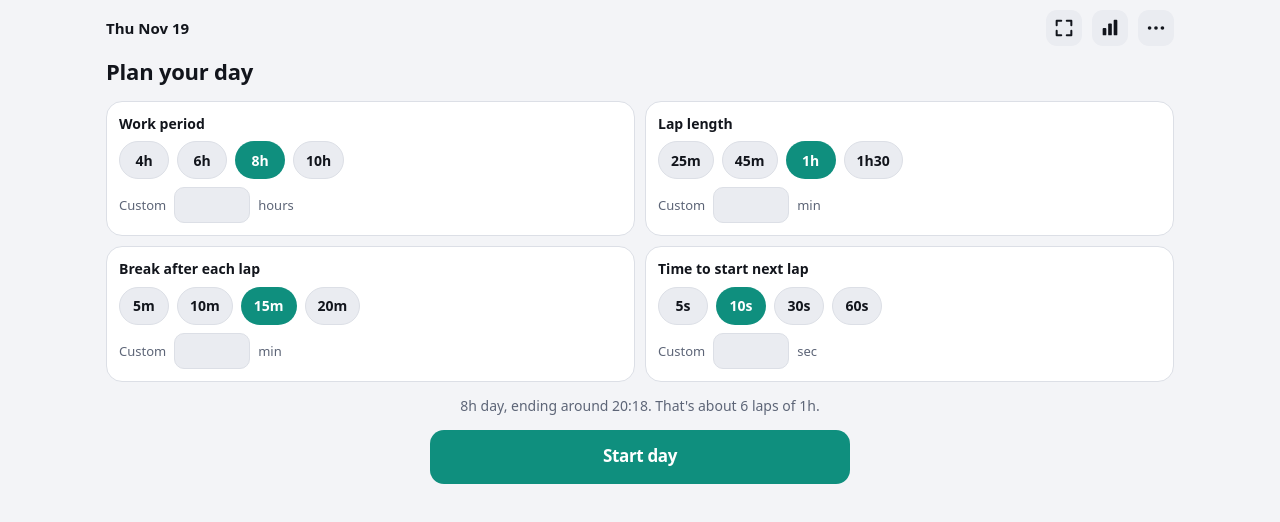
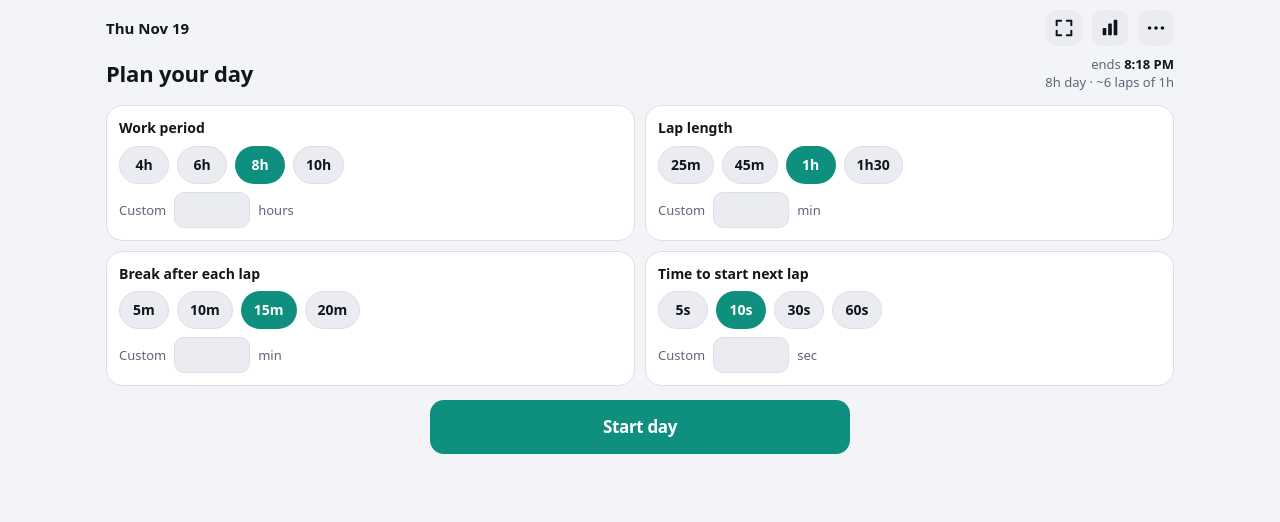
Before and after one commit to IvanLaps/lapstimer, a plain HTML site: page index.html in a window 1280 px wide. Drawn offline with Linux system fonts and the light colour scheme.

Commit message:
Show day plan next to the heading, with AM/PM end time
Co-Authored-By: Claude Opus 5.5 <noreply@anthropic.com>

```diff
--- a/app.js
+++ b/app.js
@@ -69,6 +69,11 @@
   function clock(ts) {
     const d = new Date(ts);
     return `${pad(d.getHours())}:${pad(d.getMinutes())}`;
+  }
+  /** 2:13 AM / 11:05 PM */
+  function clock12(ts) {
+    const d = new Date(ts), h = d.getHours();
+    return `${h % 12 || 12}:${pad(d.getMinutes())} ${h < 12 ? 'AM' : 'PM'}`;
   }
   function keyToDate(key) {
     const [y, m, d] = key.split('-').map(Number);
@@ -597,10 +602,12 @@
 
   function renderPlanHint() {
     const { periodMin, lapMin, breakMin } = state.settings;
-    const end = Date.now() + periodMin * MIN;
+    const now = Date.now(), end = now + periodMin * MIN;
     const laps = Math.max(1, Math.floor((periodMin + breakMin) / (lapMin + breakMin)));
-    el('planHint').textContent =
-      `${fmtDur(periodMin)} day, ending around ${clock(end)}. That's about ${laps} lap${laps > 1 ? 's' : ''} of ${fmtDur(lapMin)}.`;
+    const when = clock12(end) + (dayKey(end) !== dayKey(now) ? ' tomorrow' : '');
+    const html = `<span>ends <b>${when}</b></span>` +
+      `<span>${fmtDur(periodMin)} day · ~${laps} lap${laps > 1 ? 's' : ''} of ${fmtDur(lapMin)}</span>`;
+    if (el('planHint').innerHTML !== html) el('planHint').innerHTML = html;
   }
 
   function renderHistory() {
@@ -722,6 +729,7 @@
       : `Ended ${clock(s.endedAt)}`;
     if (el('dayLeft').innerHTML !== dl) el('dayLeft').innerHTML = dl;
 
+    if (scr === 'setup') renderPlanHint();
     if (scr !== 'run') {
       document.title = scr === 'reports' ? 'Reports · Lapstimer' : 'Lapstimer';
       return;
--- a/index.html
+++ b/index.html
@@ -45,7 +45,10 @@
 
     <!-- ============ SETUP ============ -->
     <section id="setup" class="screen" hidden>
-      <h1>Plan your day</h1>
+      <div class="setup-head">
+        <h1>Plan your day</h1>
+        <p class="plan-hint num" id="planHint"></p>
+      </div>
       <div class="fields">
         <div class="field">
           <div class="field-head">Work period</div>
@@ -68,7 +71,6 @@
           <label class="custom">Custom <input id="graceInput" type="number" inputmode="numeric" min="1" max="600" step="1"> sec</label>
         </div>
       </div>
-      <p class="plan-hint" id="planHint"></p>
       <button class="btn big" id="startDay">Start day</button>
       <div class="history" id="history"></div>
     </section>
--- a/styles.css
+++ b/styles.css
@@ -155,7 +155,12 @@ h1 { font-size: 22px; letter-spacing: -.01em; }
 .fields { display: grid; gap: 10px; }
 .field { background: var(--surface); border: 1px solid var(--line); border-radius: var(--radius); padding: 12px; }
 .field-head { font-weight: 700; margin-bottom: 8px; font-size: 14px; }
-.plan-hint { color: var(--muted); text-align: center; font-size: 14px; }
+.setup-head { display: flex; align-items: center; justify-content: space-between; gap: 10px; }
+.setup-head h1 { white-space: nowrap; font-size: clamp(19px, 5.6vw, 22px); }
+.plan-hint span { white-space: nowrap; }
+.plan-hint { color: var(--muted); text-align: right; font-size: 13px; line-height: 1.35; }
+.plan-hint span { display: block; }
+.plan-hint b { color: var(--text); font-weight: 700; }
 
 .history h2 { font-size: 15px; color: var(--muted); font-weight: 600; margin: 6px 0 10px; text-transform: uppercase; letter-spacing: .06em; }
 .hist { display: block; width: 100%; text-align: left; background: none; border: 0; padding: 10px 0; border-top: 1px solid var(--line); }
--- a/sw.js
+++ b/sw.js
@@ -1,5 +1,5 @@
 // Offline support: serve from cache, refresh the cache in the background.
-const CACHE = 'lapstimer-v7';
+const CACHE = 'lapstimer-v8';
 const ASSETS = [
   './', 'index.html', 'styles.css', 'app.js', 'manifest.webmanifest',
   'icons/icon.svg', 'icons/icon-192.png', 'icons/icon-512.png',
```
